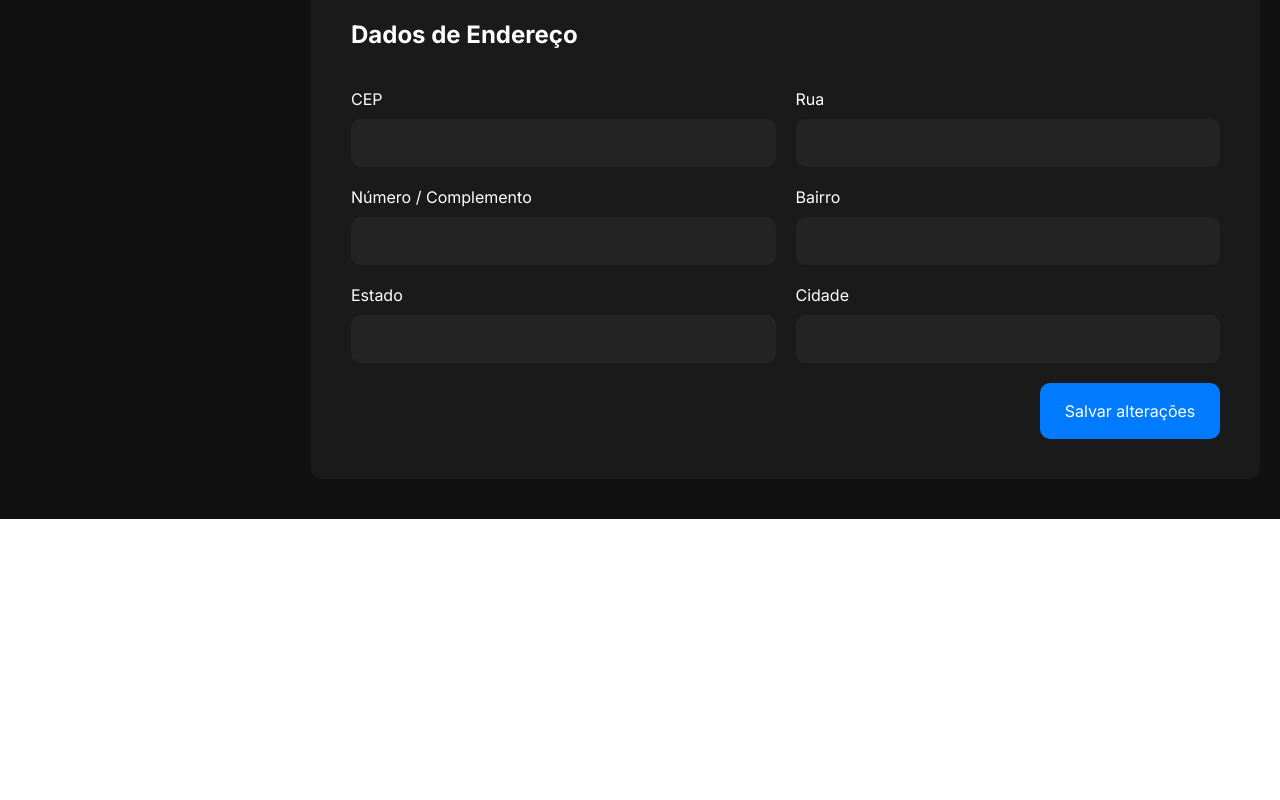
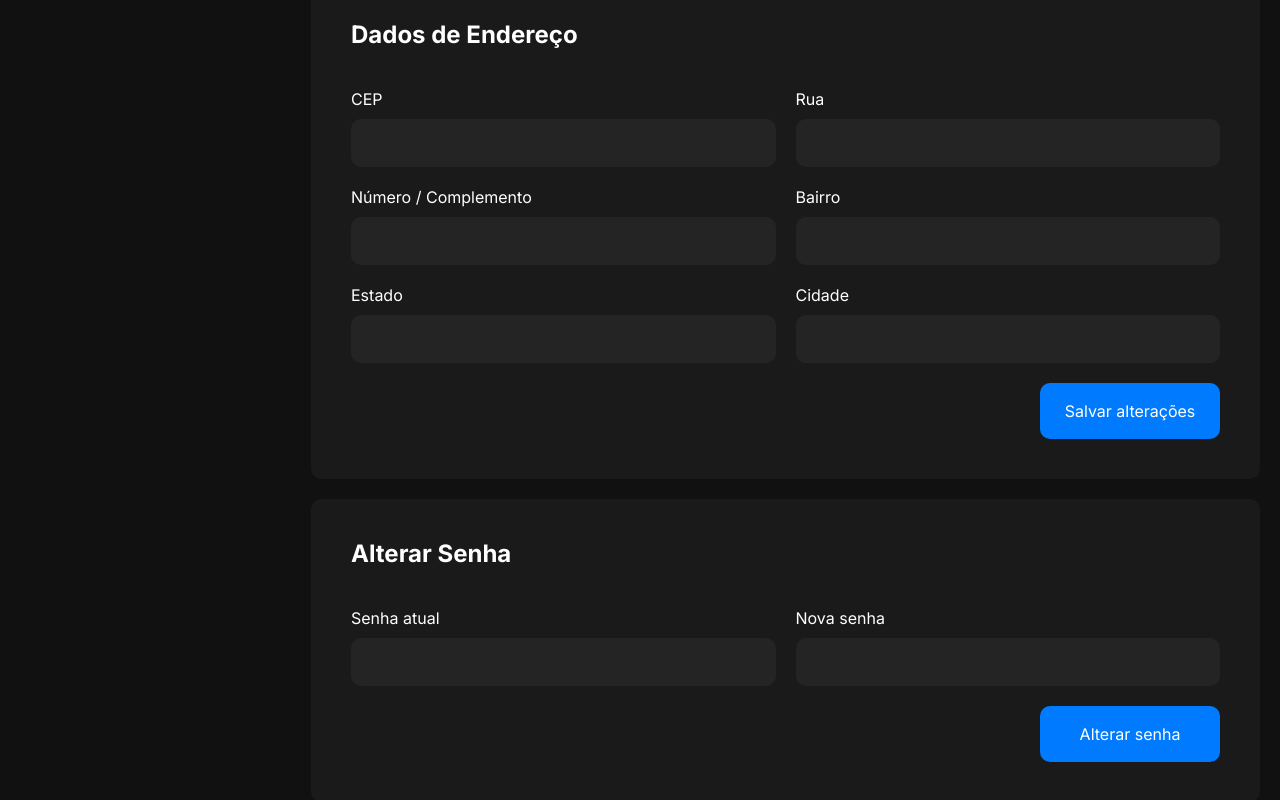
Before and after one commit to rafaelpequino/up-find, a React (Create React App) app: page /upfinder/system in a window 1280 px wide. Shown: the part 655-1455 px from the top of the page. Before the commit the page ends 1174 px from the top, so only its background shows below. Built offline with nearby package versions, Linux system fonts and the light colour scheme.

Commit message:
Adiciona sessão de troca de senha em Profile

```diff
--- a/src/components/System/Profile/index.js
+++ b/src/components/System/Profile/index.js
@@ -148,6 +148,47 @@ const Profile = (props) => {
                     </BtnContainer>
                 </DoubleInput>
             </SectionContainer>
+
+            <SectionContainer>
+                <Subtitle
+                    $color="var(--color-white)"
+                    $align="left"
+                    $margin="0"
+                    $padding="0"
+
+                >
+                    Alterar Senha
+                </Subtitle>
+                <br />
+
+                <DoubleInput>
+                    <InputText
+                        label="Senha atual"
+                        name="now-psw"
+                        type="password"
+                        color={props.defaultColor}
+                    />
+                    <InputText
+                        label="Nova senha"
+                        name="new-psw"
+                        type="password"
+                        color={props.defaultColor}
+                    />
+                </DoubleInput>
+
+
+                <DoubleInput>
+                    <div></div>
+                    <BtnContainer>
+                        <Button
+                            setBackgroundColor={props.defaultColor}
+                            setBorderColor={props.defaultColor}
+                        >
+                            Alterar senha
+                        </Button>
+                    </BtnContainer>
+                </DoubleInput>
+            </SectionContainer>
         </main>
     )
 }
```
